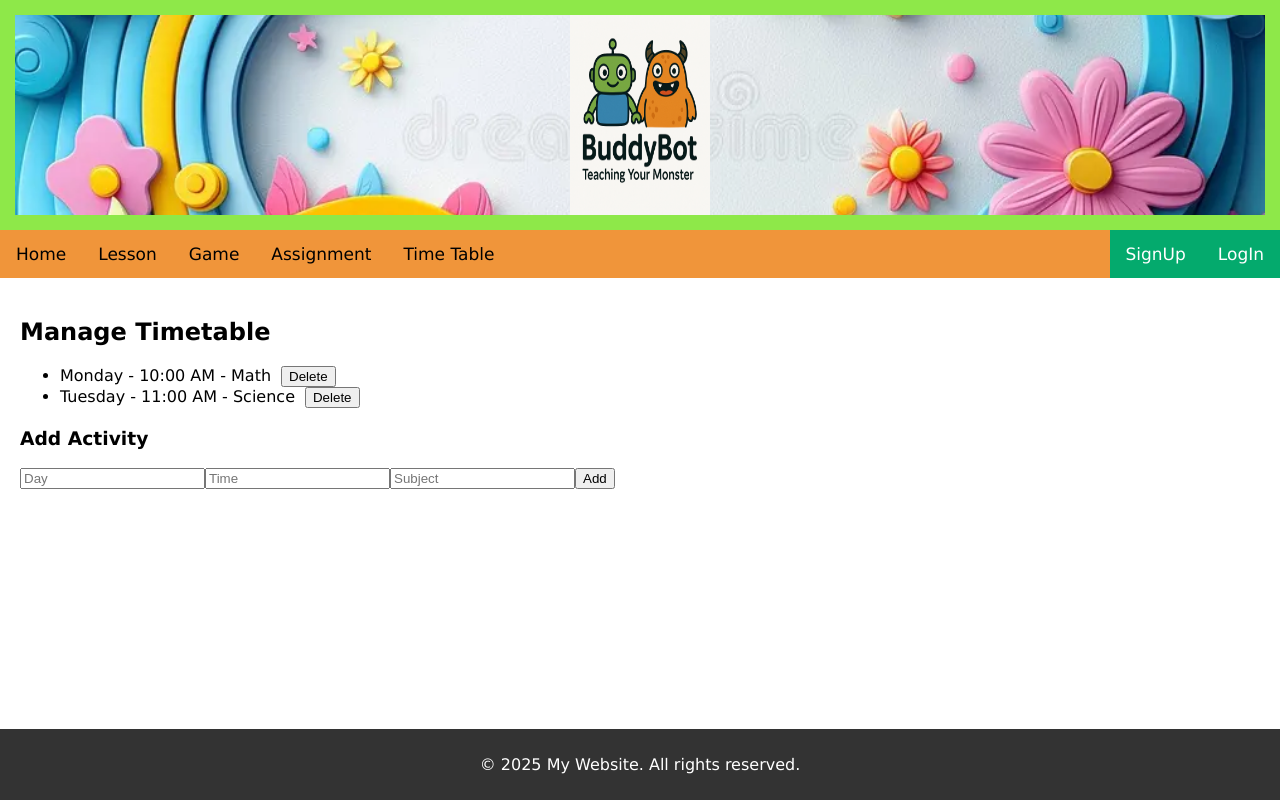
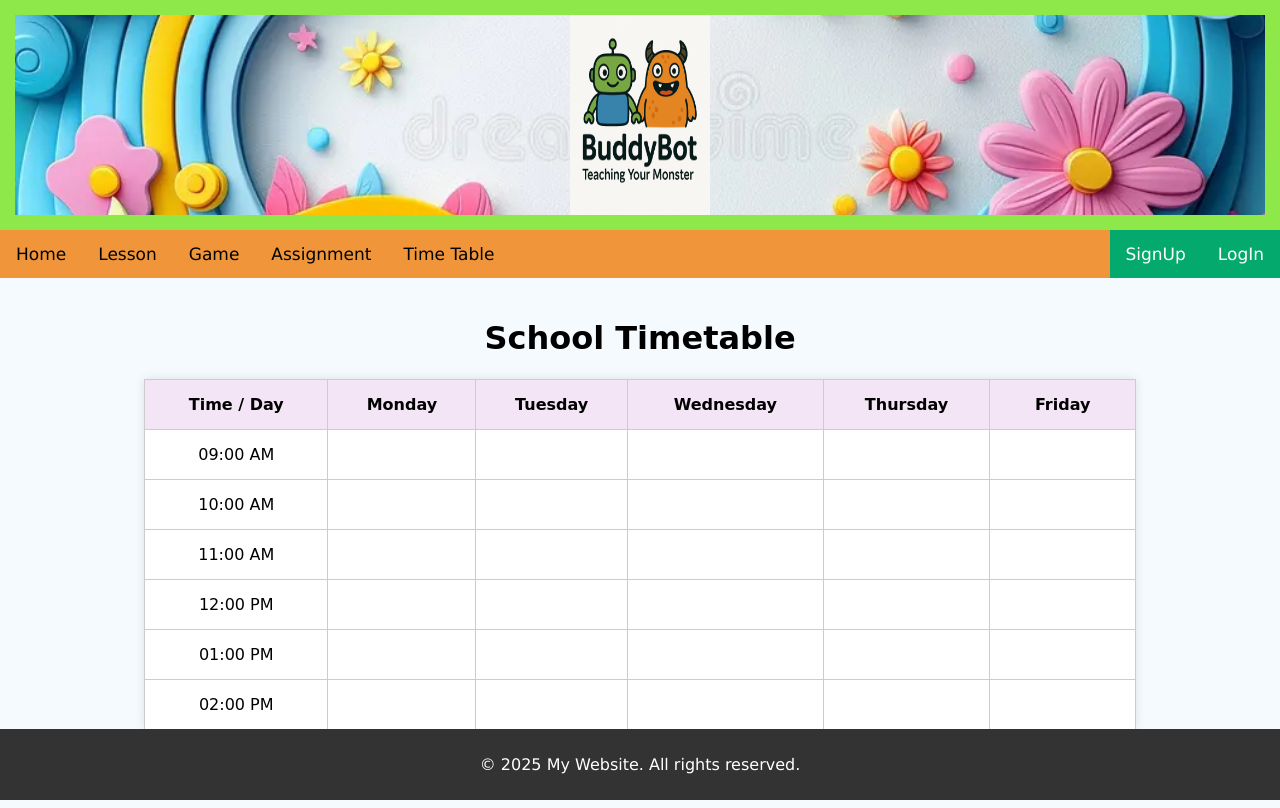
Before and after one commit to Nhi-tran11/BuddyBot, a React (Vite) app: page /timetable in a window 1280 px wide. Built offline with nearby package versions, Linux system fonts and the light colour scheme.

Commit message:
Added timetable UI with add/remove feature and made the timetable look more structured/tabular, also made changes in the font,colour and size so that it looks more engaging and clearer to understand

```diff
--- /dev/null
+++ b/src/TimeTable.css
@@ -0,0 +1,43 @@
+.timetable-container {
+    padding: 20px;
+    font-family: 'Comic Sans MS', sans-serif;
+    text-align: center;
+    background: #f5faff;
+  }
+
+  .timetable {
+    margin: 0 auto;
+    border-collapse: collapse;
+    width: 80%;
+    background: #fff;
+    box-shadow: 0 0 10px rgba(0,0,0,0.1);
+  }
+
+  .timetable th, .timetable td {
+    border: 1px solid #ccc;
+    padding: 15px;
+    text-align: center;
+    min-width: 100px;
+  }
+
+  .timetable th {
+    background-color: #f3e5f5;
+  }
+
+  .button-row {
+    margin-top: 20px;
+  }
+
+  .button-row button {
+    padding: 10px 20px;
+    margin: 0 10px;
+    font-size: 16px;
+    background-color: #4caf50;
+    color: white;
+    border: none;
+    cursor: pointer;
+  }
+
+  .button-row button:hover {
+    background-color: #45a049;
+  }
--- a/src/TimeTable.jsx
+++ b/src/TimeTable.jsx
@@ -1,63 +1,91 @@
-import React, { useState } from 'react';
+import React, { useState } from "react";
+import "./TimeTable.css";
 
-const Timetable = ({ user }) => {
-  const [timetable, setTimetable] = useState([
-    { id: 1, day: 'Monday', time: '10:00 AM', subject: 'Math' },
-    { id: 2, day: 'Tuesday', time: '11:00 AM', subject: 'Science' },
-  ]);
+const days = ["Monday", "Tuesday", "Wednesday", "Thursday", "Friday"];
+const times = ["09:00 AM", "10:00 AM", "11:00 AM", "12:00 PM", "01:00 PM", "02:00 PM"];
+const subjects = ["Math", "English", "Science", "General Knowledge"];
 
-  const [newEntry, setNewEntry] = useState({ day: '', time: '', subject: '' });
+const TimeTable = () => {
+  const [tableData, setTableData] = useState({});
 
   const handleAdd = () => {
-    const id = Date.now();
-    setTimetable([...timetable, { id, ...newEntry }]);
-    setNewEntry({ day: '', time: '', subject: '' });
+    let day = prompt("Enter Day (e.g., Monday):").trim();
+    let time = prompt("Enter Time (e.g., 11:00 AM):").trim();
+    let subject = prompt("Enter Subject (Math, English, Science, General Knowledge):").trim();
+
+    // Normalize casing
+    day = day.charAt(0).toUpperCase() + day.slice(1).toLowerCase();
+    subject = subject.charAt(0).toUpperCase() + subject.slice(1).toLowerCase();
+
+    // Allow short version for General Knowledge
+    if (subject === "Gk") subject = "General Knowledge";
+
+    const validDay = days.includes(day);
+    const validTime = times.includes(time);
+    const validSubject = subjects.includes(subject);
+
+    if (validDay && validTime && validSubject) {
+      setTableData(prev => ({
+        ...prev,
+        [day + time]: subject,
+      }));
+    } else {
+      alert("❌ Invalid input. Make sure day/time/subject match available options.");
+    }
   };
 
-  const handleDelete = (id) => {
-    setTimetable(timetable.filter(entry => entry.id !== id));
+  const handleRemove = () => {
+    let day = prompt("Enter Day to remove (e.g., Tuesday):").trim();
+    let time = prompt("Enter Time to remove (e.g., 10:00 AM):").trim();
+
+    day = day.charAt(0).toUpperCase() + day.slice(1).toLowerCase();
+
+    const validDay = days.includes(day);
+    const validTime = times.includes(time);
+
+    if (validDay && validTime) {
+      setTableData(prev => {
+        const updated = { ...prev };
+        delete updated[day + time];
+        return updated;
+      });
+    } else {
+      alert("❌ Invalid input. Please check your Day and Time.");
+    }
   };
 
   return (
-    <div style={{ padding: '20px' }}>
-      <h2>{user.role === 'parent' ? 'Manage Timetable' : 'Your Timetable'}</h2>
+    <div className="timetable-container">
+      <h1>School Timetable</h1>
+      <table className="timetable">
+        <thead>
+          <tr>
+            <th>Time / Day</th>
+            {days.map(day => (
+              <th key={day}>{day}</th>
+            ))}
+          </tr>
+        </thead>
+        <tbody>
+          {times.map(time => (
+            <tr key={time}>
+              <td>{time}</td>
+              {days.map(day => (
+                <td key={day + time}>
+                  {tableData[day + time] || ""}
+                </td>
+              ))}
+            </tr>
+          ))}
+        </tbody>
+      </table>
 
-      <ul>
-        {timetable.map(entry => (
-          <li key={entry.id}>
-            {entry.day} - {entry.time} - {entry.subject}
-            {user.role === 'parent' && (
-              <button onClick={() => handleDelete(entry.id)} style={{ marginLeft: '10px' }}>
-                Delete
-              </button>
-            )}
-          </li>
-        ))}
-      </ul>
-
-      {user.role === 'parent' && (
-        <div style={{ marginTop: '20px' }}>
-          <h3>Add Activity</h3>
-          <input
-            placeholder="Day"
-            value={newEntry.day}
-            onChange={(e) => setNewEntry({ ...newEntry, day: e.target.value })}
-          />
-          <input
-            placeholder="Time"
-            value={newEntry.time}
-            onChange={(e) => setNewEntry({ ...newEntry, time: e.target.value })}
-          />
-          <input
-            placeholder="Subject"
-            value={newEntry.subject}
-            onChange={(e) => setNewEntry({ ...newEntry, subject: e.target.value })}
-          />
-          <button onClick={handleAdd}>Add</button>
-        </div>
-      )}
+      <div className="button-row">
+        <button onClick={handleAdd}>Add</button>
+        <button onClick={handleRemove}>Remove</button>
+      </div>
     </div>
   );
 };
 
-export default Timetable;
+export default TimeTable;
```
